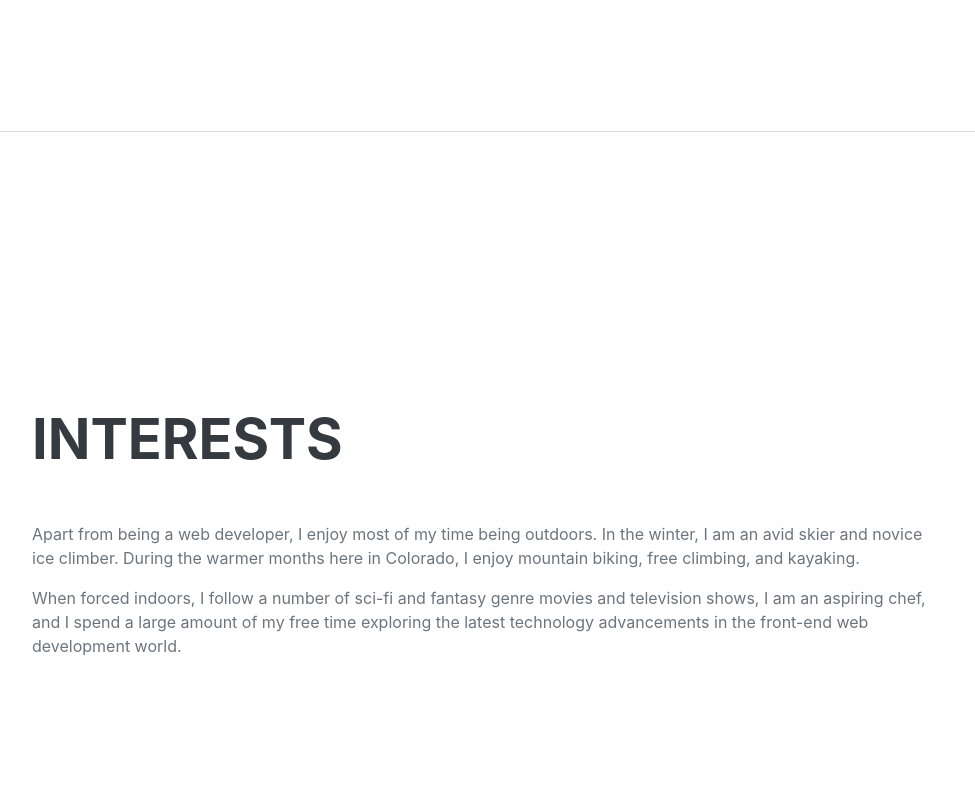
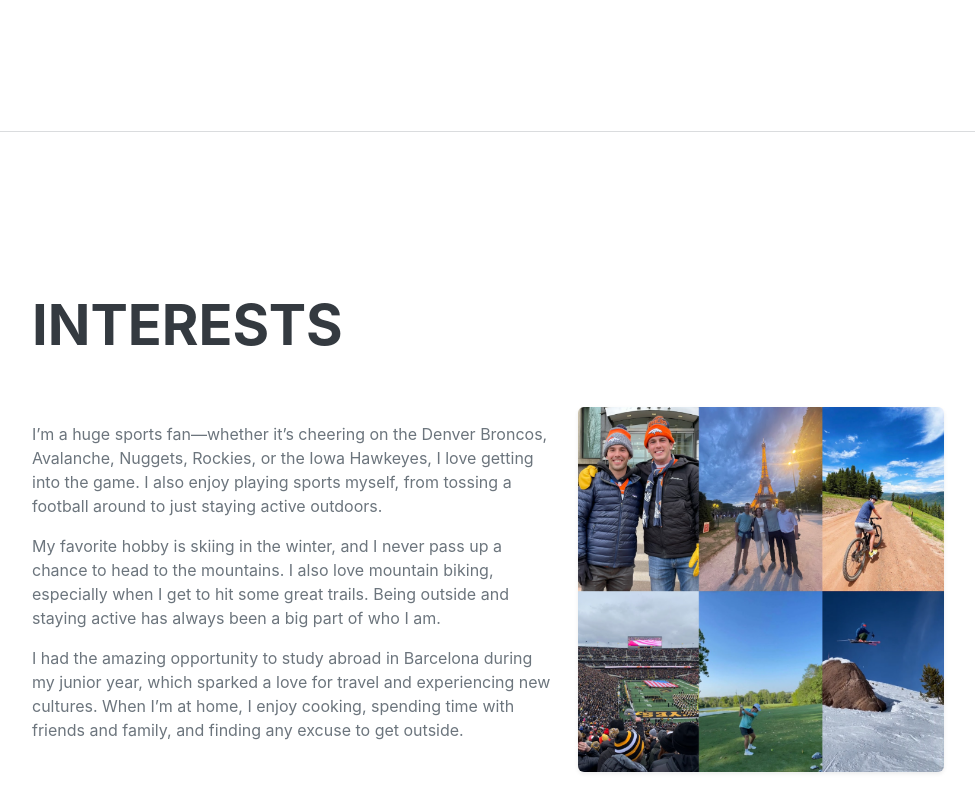
Before and after one commit to cdoubet/Portfolio-Wesbite, a plain HTML site: page index.html in a window 1280 px wide. Shown: the part 3900-4700 px from the top of the page, without its empty margins (288-1263 px from the left). Drawn offline with nearby package versions, Linux system fonts and the light colour scheme; a web font is replaced by a local one.

Commit message:
added image to interests

```diff
--- a/index.html
+++ b/index.html
@@ -209,14 +209,26 @@
 </section>
 <hr class="m-0" />
 
-            <!-- Interests-->
-            <section class="resume-section" id="interests">
-                <div class="resume-section-content">
-                    <h2 class="mb-5">Interests</h2>
-                    <p>Apart from being a web developer, I enjoy most of my time being outdoors. In the winter, I am an avid skier and novice ice climber. During the warmer months here in Colorado, I enjoy mountain biking, free climbing, and kayaking.</p>
-                    <p class="mb-0">When forced indoors, I follow a number of sci-fi and fantasy genre movies and television shows, I am an aspiring chef, and I spend a large amount of my free time exploring the latest technology advancements in the front-end web development world.</p>
-                </div>
-            </section>
+    <!-- Interests -->
+<section class="resume-section" id="interests">
+    <div class="resume-section-content">
+        <h2 class="mb-5">Interests</h2>
+        <div class="row align-items-center">
+            <!-- Text Column -->
+            <div class="col-md-7">
+                <p>I’m a huge sports fan—whether it’s cheering on the Denver Broncos, Avalanche, Nuggets, Rockies, or the Iowa Hawkeyes, I love getting into the game. I also enjoy playing sports myself, from tossing a football around to just staying active outdoors.</p>
+                <p>My favorite hobby is skiing in the winter, and I never pass up a chance to head to the mountains. I also love mountain biking, especially when I get to hit some great trails. Being outside and staying active has always been a big part of who I am.</p>
+                <p>I had the amazing opportunity to study abroad in Barcelona during my junior year, which sparked a love for travel and experiencing new cultures. When I’m at home, I enjoy cooking, spending time with friends and family, and finding any excuse to get outside.</p>
+            </div>
+
+            <!-- Image Column -->
+            <div class="col-md-5">
+                <img src="assets/Interests.png" alt="Charlie Doubet Interests" class="img-fluid rounded shadow-sm" style="max-height: 400px; width: 100%; object-fit: cover;" />
+            </div>
+        </div>
+    </div>
+</section>
+
             <hr class="m-0" />
 
         </div>
```
Also changed, not shown: assets/Interests.png (added).
